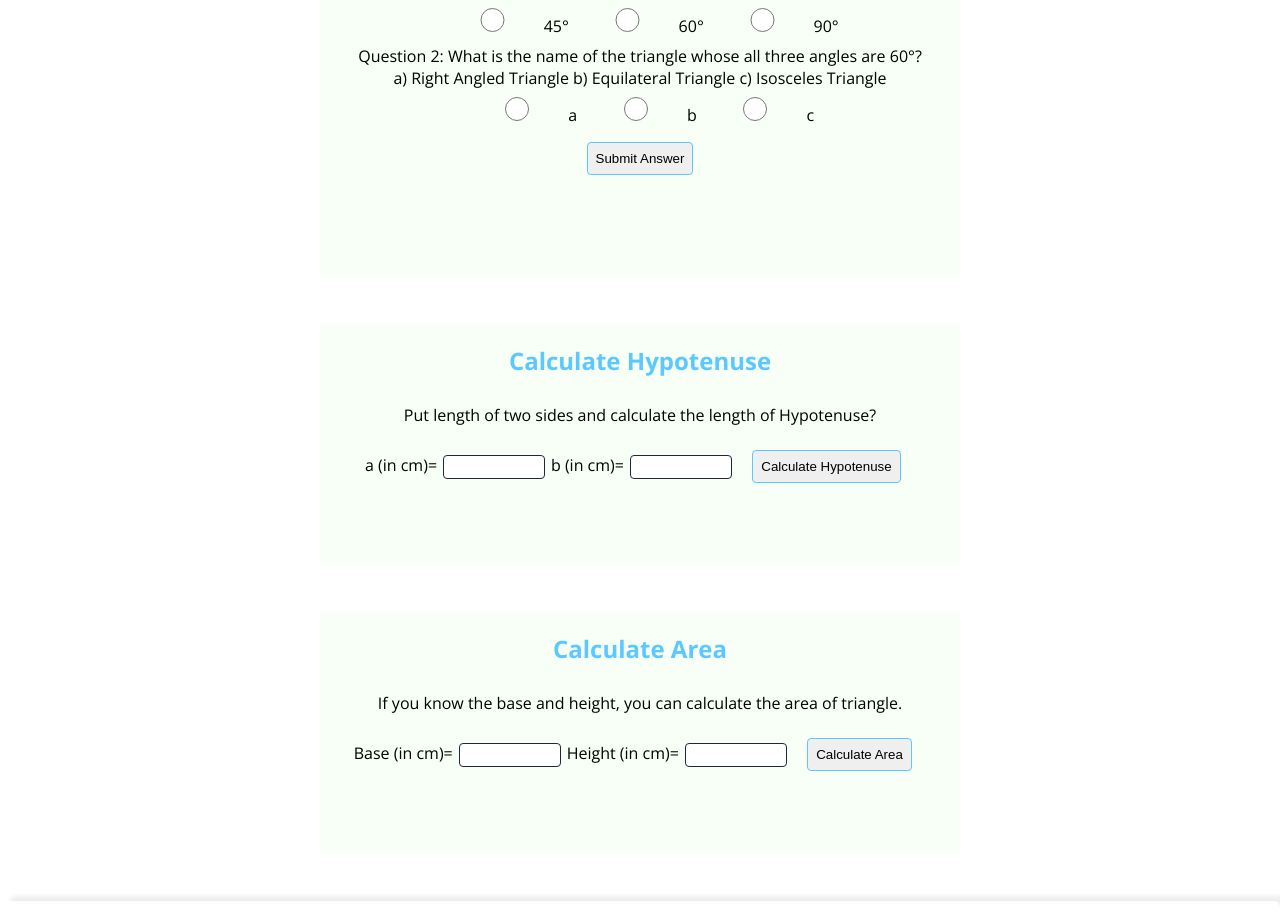
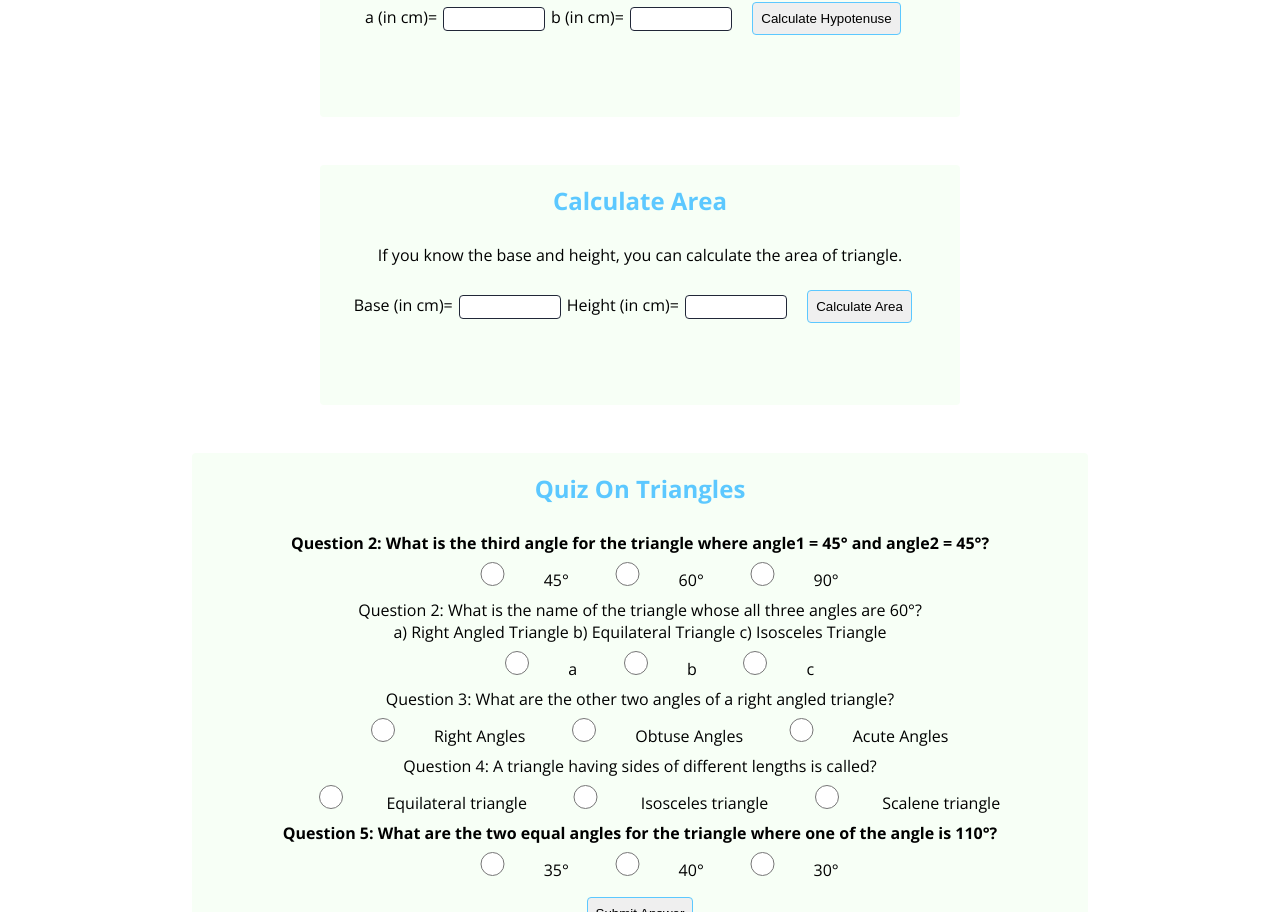
Before and after one commit to SyedSibtainRazvi/Triangle-Trivia, a plain HTML site: page index.html in a window 1280 px wide. Shown: the part 606-1518 px from the top of the page. Drawn offline with nearby package versions, Linux system fonts and the light colour scheme.

Commit message:
feat: questions added

```diff
--- a/index.html
+++ b/index.html
@@ -35,29 +35,6 @@
             <div id="output1"></div>
         </div>
     </section>
-    <section class="quiz">
-        <h2>Quiz On Triangles</h2>
-        <form class="quiz-form">
-            <div class="question-container">
-                <p>Question 2: What is the third angle for the triangle where angle1 = 45° and angle2 = 45°?</p>
-                <label> <input type="radio" value="45" name="question1">45°</label>
-                <label> <input type="radio" value="60" name="question1">60°</label>
-                <label> <input type="radio" value="90" name="question1">90°</label>
-            </div>
-            <div class="question-container">
-                <p>Question 2: What is the name of the triangle whose all three angles are 60°? <br> a) Right Angled
-                    Triangle b) Equilateral Triangle c) Isosceles Triangle</p>
-                <label> <input type="radio" value="Right" name="question2">a
-                </label>
-                <label> <input type="radio" value="Equilateral" name="question2">b
-                </label>
-                <label> <input type="radio" value="Isosceles" name="question2">c
-                </label>
-            </div>
-        </form>
-        <button id="submit-button-quiz">Submit Answer</button>
-        <div id="output-quiz"></div>
-    </section>
     <section>
         <h2>Calculate Hypotenuse</h2>
         <p>Put length of two sides and calculate the length of Hypotenuse?</p>
@@ -82,6 +59,47 @@
             <div id="output-area">
             </div>
     </section>
+    <section class="quiz">
+        <h2>Quiz On Triangles</h2>
+        <form class="quiz-form">
+            <div class="question-container">
+                <p><b>Question 2: What is the third angle for the triangle where angle1 = 45° and angle2 = 45°?</b></p>
+                <label> <input type="radio" value="45" name="question1">45°</label>
+                <label> <input type="radio" value="60" name="question1">60°</label>
+                <label> <input type="radio" value="90" name="question1">90°</label>
+            </div>
+            <div class="question-container">
+                <p>Question 2: What is the name of the triangle whose all three angles are 60°? <br> a) Right Angled
+                    Triangle b) Equilateral Triangle c) Isosceles Triangle</p>
+                <label> <input type="radio" value="Right" name="question2">a
+                </label>
+                <label> <input type="radio" value="Equilateral" name="question2">b
+                </label>
+                <label> <input type="radio" value="Isosceles" name="question2">c
+                </label>
+            </div>
+            <div class="question-container">
+                <p>Question 3: What are the other two angles of a right angled triangle?</p>
+                <label> <input type="radio" value="Right" name="question3">Right Angles</label>
+                <label> <input type="radio" value="Obtuse" name="question3">Obtuse Angles</label>
+                <label> <input type="radio" value="Acute" name="question3">Acute Angles</label>
+            </div>
+            <div class="question-container">
+                <p>Question 4: A triangle having sides of different lengths is called?</p>
+                <label> <input type="radio" value="Equilateral" name="question4"> Equilateral triangle</label>
+                <label> <input type="radio" value="Isosceles" name="question4"> Isosceles triangle</label>
+                <label> <input type="radio" value="Scalene" name="question4"> Scalene triangle</label>
+            </div>
+            <div class="question-container">
+                <p><b>Question 5: What are the two equal angles for the triangle where one of the angle is 110°?</b></p>
+                <label> <input type="radio" value="35" name="question5">35°</label>
+                <label> <input type="radio" value="40" name="question5">40°</label>
+                <label> <input type="radio" value="30" name="question5">30°</label>
+            </div>
+        </form>
+        <button id="submit-button-quiz">Submit Answer</button>
+        <div id="output-quiz"></div>
+    </section>
     <footer class="primary-footer">
         <div class="icon">
             <a href="https://github.com/SyedSibtainRazvi"><i class="fa fa-github"></i></a>
--- a/script.js
+++ b/script.js
@@ -26,7 +26,7 @@ const quizForm = document.querySelector(".quiz-form");
 const checkBtn2 = document.querySelector("#submit-button-quiz");
 const output2 = document.querySelector("#output-quiz");
 
-const rightAnswers = ["90", "Equilateral"];
+const rightAnswers = ["90", "Equilateral", "Acute", "Scalene", "35"];
 
 function checkScore() {
 
--- a/style.css
+++ b/style.css
@@ -57,14 +57,19 @@ section {
     border-radius: 4px;
 }
 
+.quiz-container {
+    display: flex;
+
+}
+
 .quiz {
     display: flex;
     flex-direction: column;
     align-items: center;
     text-align: center;
     margin: 3rem auto;
-    width: 50vw;
-    height: 50vh;
+    width: 70vw;
+    height: 100vh;
     border-radius: 4px;
 }
 
@@ -138,6 +143,7 @@ section:hover {
 .icon .fa:hover {
     color: grey;
 }
+
 @media (max-width:700px) {
     section {
         width: 90vw;
```
